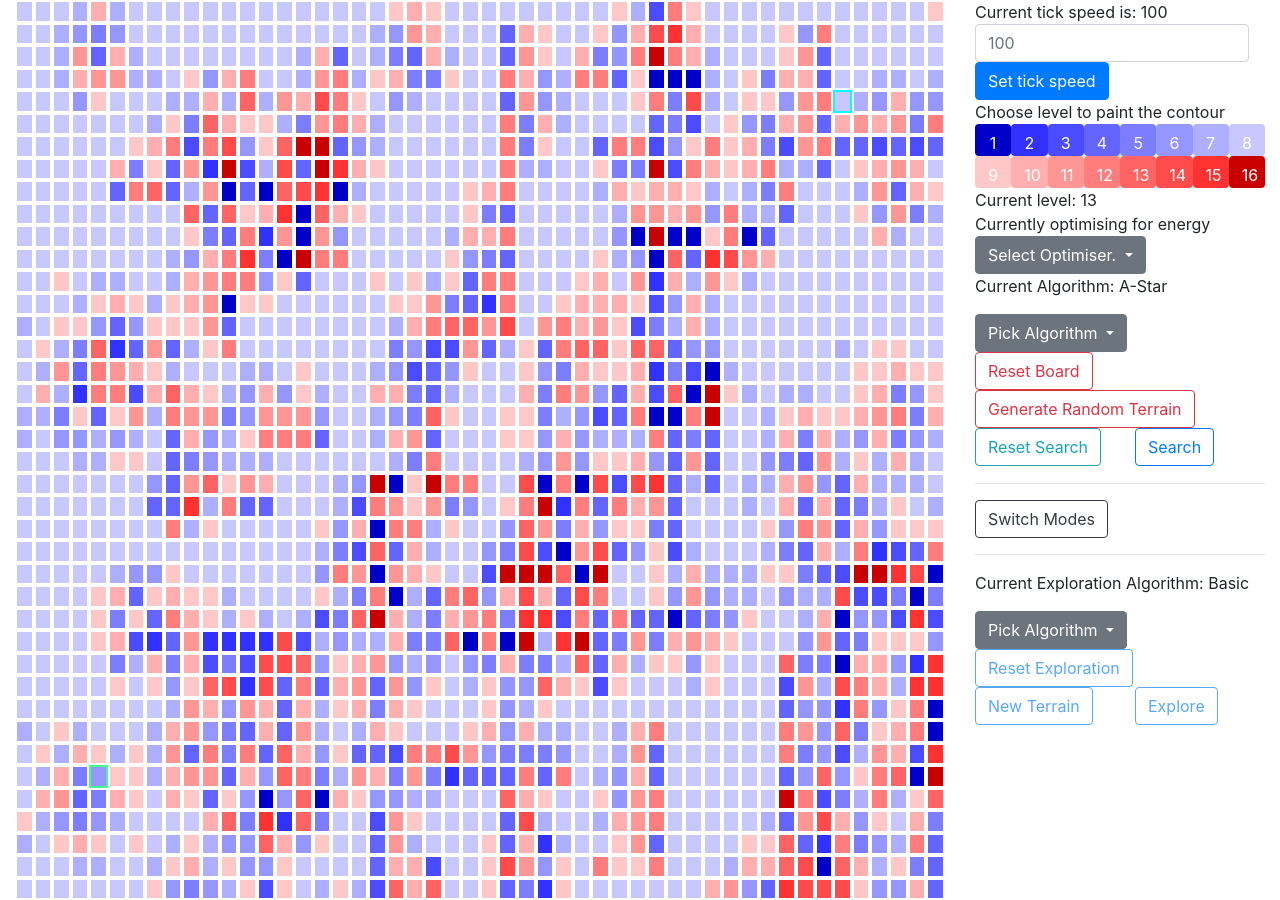
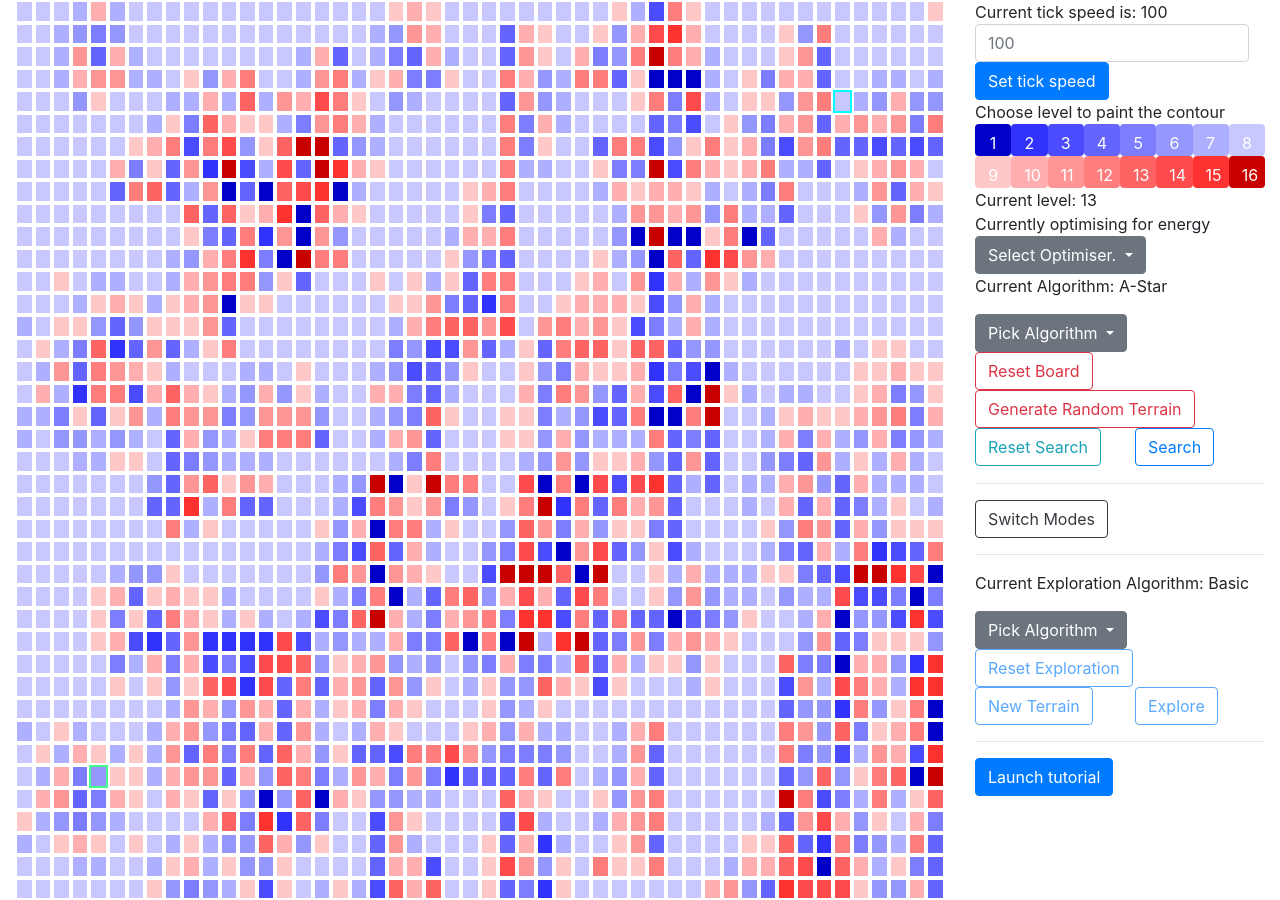
Before and after one commit to zubairabid/MarsRover, a Jekyll site: the page built from index.md, in a window 1280 px wide. Built offline with Jekyll 4.4.1, drawn with Linux system fonts in a browser that asks for light colours; nearby versions of some CDN libraries.

Commit message:
Skeleton for tutorial added

```diff
--- /dev/null
+++ b/_includes/tutorial.html
@@ -0,0 +1,20 @@
+<div class="modal fade" id="tutorial" tabindex="-1" role="dialog" aria-labelledby="exampleModalLongTitle" aria-hidden="true">
+    <div class="modal-dialog" role="document">
+        <div class="modal-content">
+            <div class="modal-header">
+                <h5 class="modal-title" id="exampleModalLongTitle">Tutorial</h5>
+                <button type="button" class="close" data-dismiss="modal" aria-label="Close">
+                    <span aria-hidden="true">&times;</span>
+                </button>
+            </div>
+            <div class="modal-body">
+                <p>This is a paragraph</p>
+                <img class="img-fluid" src="concepts/marssurfacebetter.png" alt="concept art">
+            </div>
+            <div class="modal-footer">
+                <button type="button" class="btn btn-secondary" data-dismiss="modal">Close</button>
+                <button type="button" class="btn btn-primary">Save changes</button>
+            </div>
+        </div>
+    </div>
+</div>
--- a/_layouts/home.html
+++ b/_layouts/home.html
@@ -1,7 +1,7 @@
 ---
 layout: default
 ---
-
+{% include tutorial.html %}
 <div class="container-fluid fullscreen">
     <div class="row h-100">
         <div class="col-md-12 col-lg-9">
@@ -19,6 +19,10 @@
             <hr>
             {% include exploSelect.html %}
             {% include exploOperations.html %}
+            <hr>
+            <button type="button" class="btn btn-primary" data-toggle="modal" data-target="#tutorial">
+                Launch tutorial
+            </button>
         </div>
     </div>
 </div>
```
Also changed, not shown: 3 other files.
